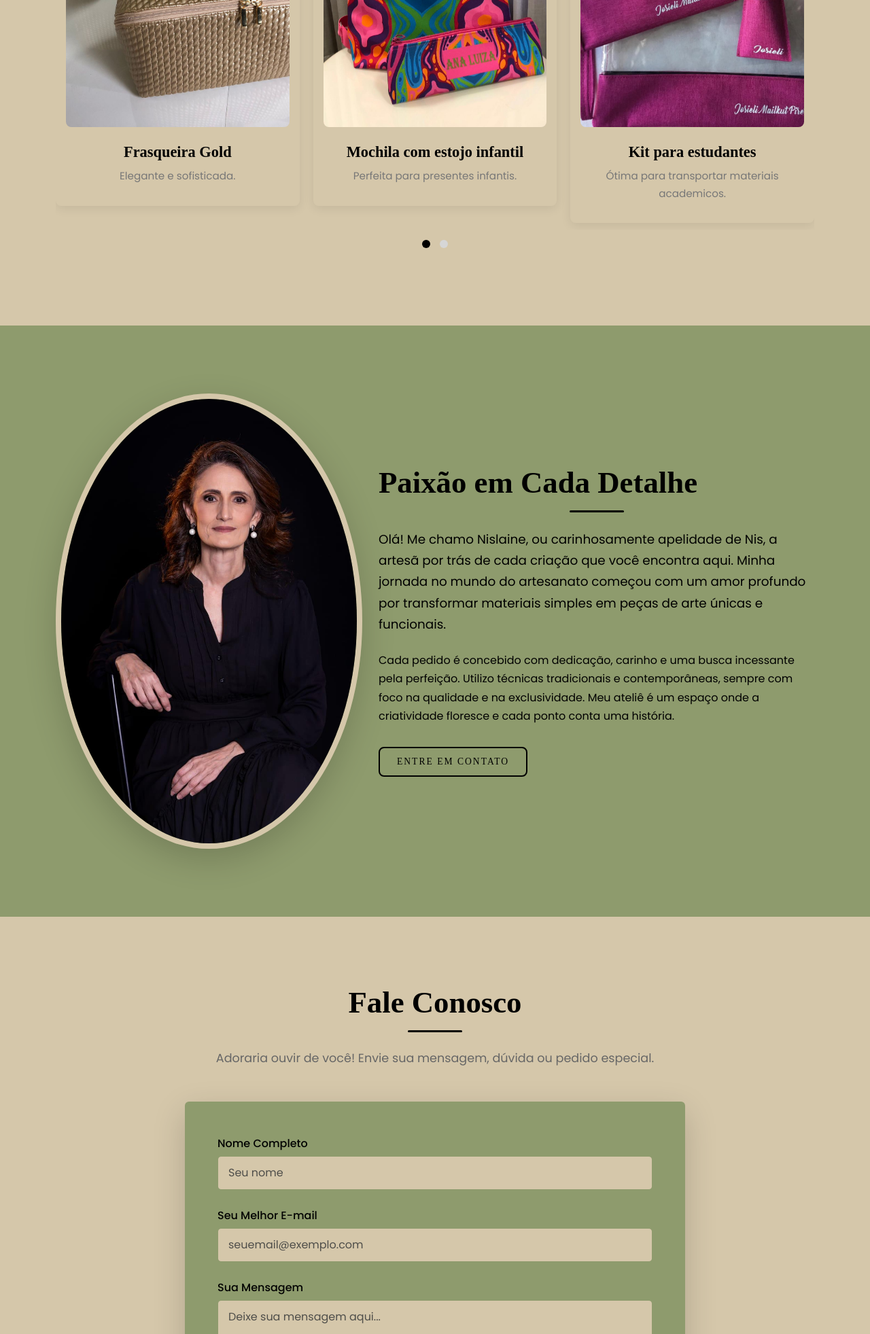
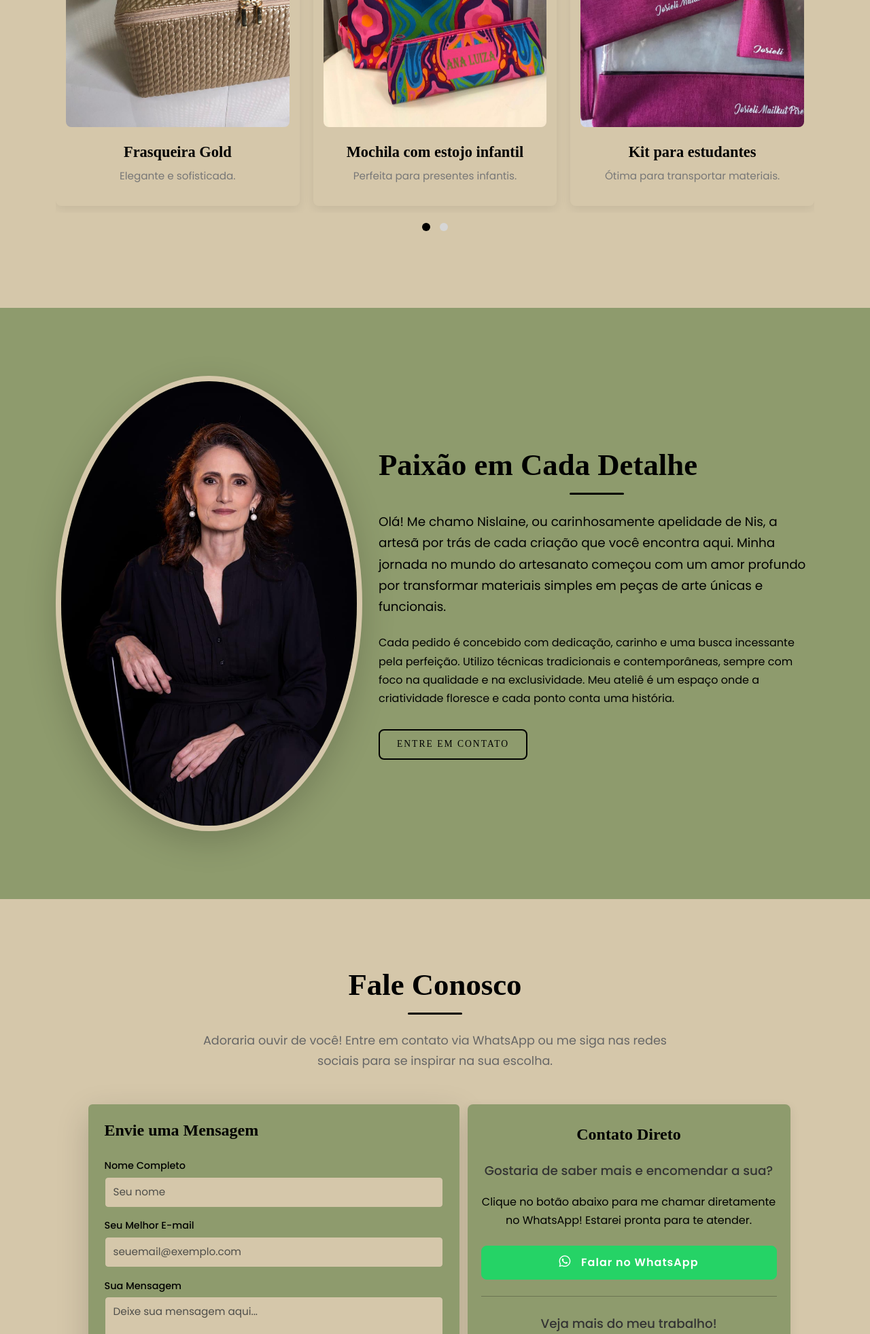
Before and after one commit to Luizbc2/projeto-site, a PHP site: page / in a window 1280 px wide. Shown: the part 1338-3301 px from the top of the page at 68% size. Run offline with PHP 8.4, Linux system fonts and the light colour scheme.

Commit message:
whatsapp button, instagram, and contact form changes

```diff
--- a/index.html
+++ b/index.html
@@ -65,7 +65,7 @@
                 <div class="item bag-item">
                     <img src="imagens/odonto.jpg" alt="Bolsa Artesanal 3" class="img-fluid">
                     <h3 class="bag-name">Kit para estudantes</h3>
-                    <p class="bag-description">Ótima para transportar materiais academicos.</p>
+                    <p class="bag-description">Ótima para transportar materiais.</p>
                 </div>
                 <div class="item bag-item">
                     <img src="imagens/bolsa gpt.png" alt="Bolsa Casual 4" class="img-fluid">
@@ -100,27 +100,45 @@
     <section id="contato" class="site-section">
     <div class="container">
         <h2 class="section-title text-center">Fale Conosco</h2>
-            <p class="section-subtitle text-center">Adoraria ouvir de você! Envie sua mensagem, dúvida ou pedido especial.</p>
-            <div class="row justify-content-center mt-5">
-                <div class="col-lg-8">
-                    <form id="contactForm" class="contact-form shadow-lg p-5 rounded">
-                        <div class="mb-4">
+        <p class="section-subtitle text-center">Adoraria ouvir de você! Entre em contato via WhatsApp ou me siga nas redes sociais para se inspirar na sua escolha.</p>
+        <div class="row justify-content-center align-items-start mt-5">
+            <div class="col-lg-6 col-md-7 mb-5 mb-lg-0">
+                <form id="contactForm" class="contact-form shadow-lg p-4 rounded">
+                    <h3 class="form-section-title mb-4">Envie uma Mensagem</h3>
+                    <div class="mb-3">
                         <label for="nome" class="form-label">Nome Completo</label>
                         <input type="text" class="form-control" id="nome" placeholder="Seu nome" required>
                     </div>
-                        <div class="mb-4">
+                    <div class="mb-3">
                         <label for="email" class="form-label">Seu Melhor E-mail</label>
                         <input type="email" class="form-control" id="email" placeholder="seuemail@exemplo.com" required>
                     </div>
-                        <div class="mb-4">
+                    <div class="mb-3">
                         <label for="mensagem" class="form-label">Sua Mensagem</label>
-                            <textarea class="form-control" id="mensagem" rows="6" placeholder="Deixe sua mensagem aqui..." required></textarea>
+                        <textarea class="form-control" id="mensagem" rows="4" placeholder="Deixe sua mensagem aqui..." required></textarea>
                     </div>
                     <div class="text-center">
-                            <button type="submit" class="btn btn-primary-custom btn-lg">Enviar Mensagem</button>
+                        <button type="submit" class="btn btn-primary-custom btn-md">Enviar Mensagem</button>
                     </div>
                 </form>
             </div>
+
+                 <div class="col-lg-5 col-md-5 text-center whatsapp-contact-section">
+                <h3 class="form-section-title mb-4">Contato Direto</h3>
+                <p class="lead mb-3">Gostaria de saber mais e encomendar a sua?</p>
+                <p class="mb-4">Clique no botão abaixo para me chamar diretamente no WhatsApp! Estarei pronta para te atender.</p>
+                <a href="https://wa.me/554499629630" class="btn btn-success btn-lg whatsapp-button" target="_blank">
+                    <i class="fab fa-whatsapp"></i> Falar no WhatsApp
+                </a>
+                <hr class="my-4">
+
+                <p class="lead mb-2">Veja mais do meu trabalho!</p>
+                <p class="mb-3">Siga-me no Instagram para novidades e inspirações.</p>
+                <a href="https://www.instagram.com/SEU_USUARIO_AQUI" class="btn btn-lg direct-contact-button instagram-button" target="_blank">
+                    <i class="fab fa-instagram"></i> Ver no Instagram
+                </a>
+            </div>
+
             </div>
     </div>
 </section>
--- a/styles.css
+++ b/styles.css
@@ -31,6 +31,18 @@ h1, h2, h3, h4, h5 {
     font-family: var(--font-headings);
     color: var(--color-secondary);
     font-weight: 700;
+}
+@media (max-width: 991.98px) {
+
+    .site-navbar .navbar-collapse {
+        background-color: var(--color-background);
+        padding: 1rem;
+        margin-top: 0.5rem;
+        border-radius: var(--border-radius-md);
+        box-shadow: var(--shadow-medium);
+
+        margin-top: 1.0rem;
+    }
 }
 
 .logo {
@@ -413,3 +425,205 @@ img {
 .font-navbar {
    font-family: 'Poppins', sans-serif;
 }
+.form-section-title {
+    font-family: var(--font-headings);
+    color: var(--color-secondary);
+    font-size: 1.5rem;
+    margin-bottom: 1rem;
+}
+
+.contact-form {
+    background-color: #8E9B6D;
+    padding: 1.5rem;
+}
+
+.contact-form .form-label {
+    font-weight: 500;
+    color: black;
+    margin-bottom: 0.25rem;
+    font-size: 0.9rem;
+}
+
+.contact-form .form-control {
+    border-radius: var(--border-radius-sm);
+    padding: 10px 12px;
+    border: 1px solid var(--color-border);
+    transition: border-color 0.3s ease, box-shadow 0.3s ease;
+    background-color: var(--color-background);
+    font-size: 0.95rem;
+}
+
+.contact-form .form-control:focus {
+    border-color: var(--color-primary);
+    box-shadow: 0 0 0 0.2rem rgba(218, 165, 32, 0.25);
+}
+
+.contact-form .mb-3 {
+    margin-bottom: 0.8rem !important;
+}
+
+.contact-form .btn-md {
+    padding: 10px 25px;
+    font-size: 0.85rem;
+}
+
+.whatsapp-contact-section {
+    padding: 30px 20px;
+    background-color: #8E9B6D;
+    border-radius: var(--border-radius-md);
+    box-shadow: var(--shadow-soft);
+    display: flex;
+    flex-direction: column;
+    justify-content: center;
+    height: 100%;
+}
+
+.whatsapp-contact-section .lead {
+    font-size: 1.15rem;
+    font-weight: 500;
+    color: #333;
+}
+
+.whatsapp-button {
+    font-family: var(--font-primary);
+    font-weight: 600;
+    letter-spacing: 1px;
+    padding: 12px 30px;
+    font-size: 1rem;
+    background-color: #25D366;
+    border-color: #25D366;
+    color: #ffffff;
+}
+
+.whatsapp-button:hover {
+    background-color: #1DAE56;
+    border-color: #1DAE56;
+    color: #ffffff;
+}
+
+.whatsapp-button .fab {
+    margin-right: 10px;
+    font-size: 1.2rem;
+}
+
+@media (max-width: 767.98px) {
+    .whatsapp-contact-section {
+        margin-top: 30px;
+        height: auto;
+    }
+    .contact-form {
+        padding: 25px 15px !important;
+    }
+     .form-section-title {
+        font-size: 1.3rem;
+    }
+}
+
+.direct-contact-section {
+    padding: 30px 20px;
+    background-color: #f8f9fa;
+    border-radius: var(--border-radius-md);
+    box-shadow: var(--shadow-soft);
+    display: flex;
+    flex-direction: column;
+    justify-content: center;
+    height: 100%;
+}
+
+.direct-contact-section .lead {
+    font-size: 1.10rem;
+    font-weight: 500;
+    color: #333;
+}
+
+.direct-contact-button {
+    font-family: var(--font-primary);
+    font-weight: 600;
+    letter-spacing: 1px;
+    padding: 12px 25px;
+    font-size: 0.95rem;
+    color: #ffffff;
+    text-decoration: none;
+    border: none;
+    transition: background-color 0.3s ease, transform 0.2s ease;
+}
+
+.direct-contact-button:hover {
+    transform: translateY(-2px);
+    color: #ffffff;
+}
+
+.direct-contact-button .fab {
+    margin-right: 10px;
+    font-size: 1.2rem;
+}
+
+.whatsapp-button {
+    background-color: #25D366;
+}
+
+.whatsapp-button:hover {
+    background-color: #1DAE56;
+}
+
+.instagram-button {
+    background: #d6249f;
+    background: radial-gradient(circle at 30% 107%, #fdf497 0%, #fdf497 5%, #fd5949 45%,#d6249f 60%,#285AEB 90%); /* Gradiente do Instagram */
+}
+
+.instagram-button:hover {
+    opacity: 0.9;
+}
+
+.form-section-title {
+    font-family: var(--font-headings);
+    color: var(--color-secondary);
+    font-size: 1.5rem;
+    margin-bottom: 1.5rem;
+}
+
+
+@media (max-width: 767.98px) {
+    .direct-contact-section {
+        margin-top: 30px;
+        height: auto;
+    }
+     .form-section-title {
+        font-size: 1.3rem;
+    }
+}
+
+.contact-form {
+    background-color: var(--color-background-contrast);
+    padding: 1.5rem;
+}
+
+.contact-form .form-label {
+    font-weight: 500;
+    color: black;
+    margin-bottom: 0.25rem;
+    font-size: 0.9rem;
+}
+
+.contact-form .form-control {
+    border-radius: var(--border-radius-sm);
+    padding: 10px 12px;
+    border: 1px solid var(--color-border);
+    transition: border-color 0.3s ease, box-shadow 0.3s ease;
+    background-color: var(--color-background);
+    font-size: 0.95rem;
+}
+
+.contact-form .form-control:focus {
+    border-color: var(--color-primary);
+    box-shadow: 0 0 0 0.2rem rgba(218, 165, 32, 0.25);
+}
+
+.contact-form .mb-3 {
+    margin-bottom: 0.8rem !important;
+}
+
+.contact-form .btn-md {
+    padding: 10px 25px;
+    font-size: 0.85rem;
+}
```
Also changed, not shown: imagens/branca.jpg (added). Lines whose indentation alone changed are shown as unchanged.
